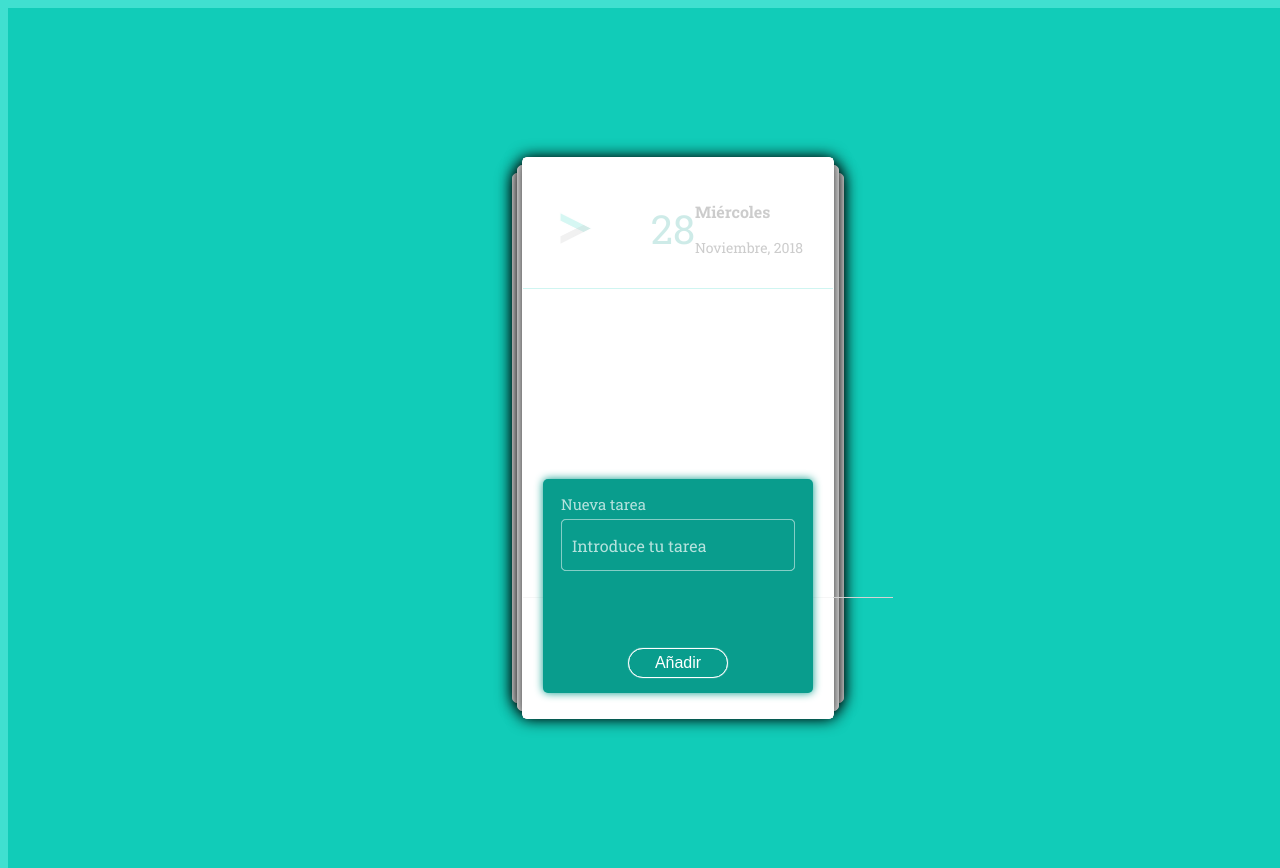
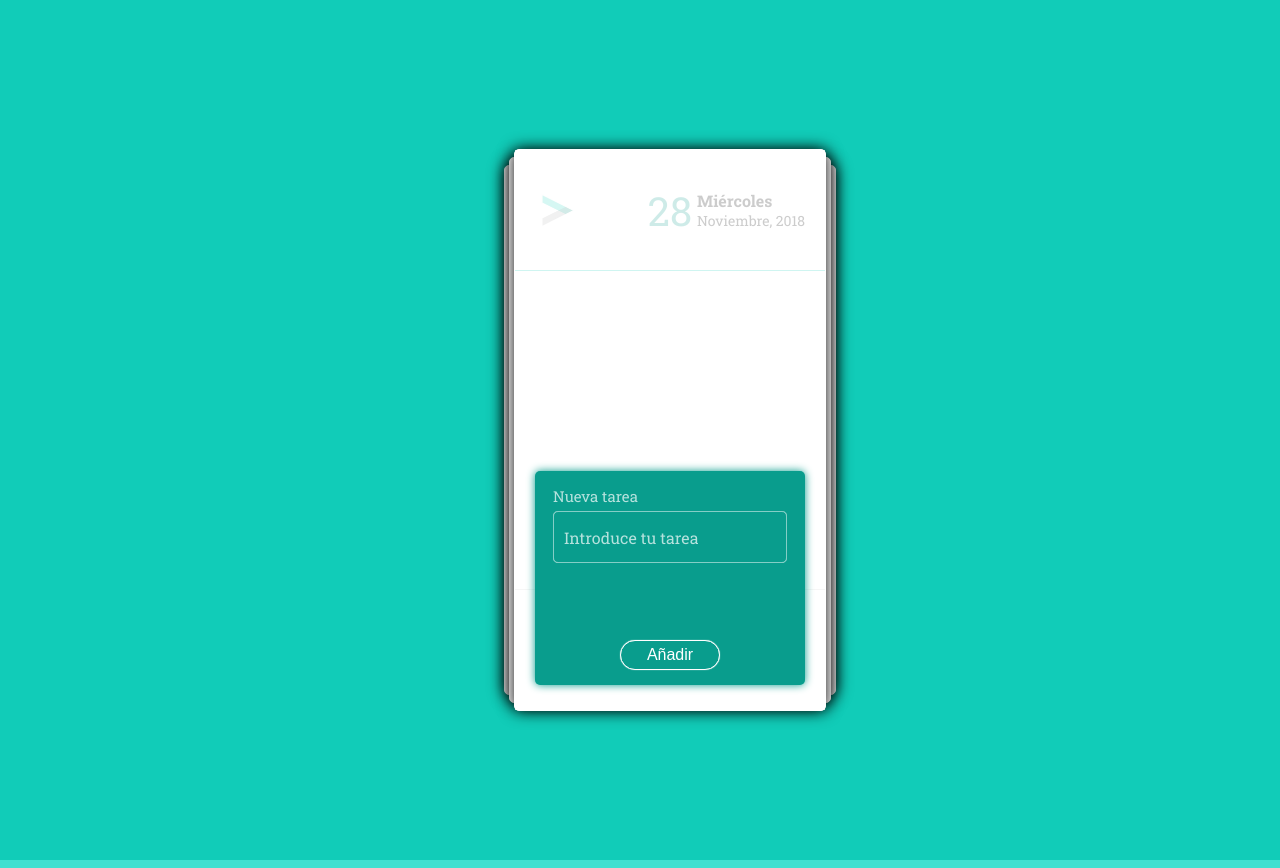
Before and after one commit to veronicabautista/f-online-todo-list, a website: page index.html in a window 1280 px wide. Shown: the top 868 px of the page. Drawn offline with Linux system fonts and the light colour scheme.

Commit message:
fixed some styles

```diff
--- a/css/main.css
+++ b/css/main.css
@@ -1,3 +1,7 @@
+* {
+  margin: 0;
+  padding: 0;
+}
 body {
   background:turquoise ;
   font-family: 'Roboto Slab', serif;
@@ -91,7 +95,7 @@ body {
   -webkit-box-align: center;
   -ms-flex-align: center;
   align-items: center;
-  padding: 30px 30px 20px 30px;
+  padding: 20px;
   border-bottom: 1px solid #11CCB8;
 }
 
@@ -116,6 +120,7 @@ body {
 .date--number {
   font-size: 40px;
   color: #099D8D;
+  padding-right: 5px;
 }
 
 .date--day-week {
@@ -249,10 +254,10 @@ body {
   display: -ms-flexbox;
   display: flex;
   min-height: 10vh;
-  width: 100%;
+  width: 270px;
   position: absolute;
   bottom: 0;
-  padding: 20px 30px 20px 30px;
+  padding: 20px;
   -webkit-box-pack: center;
   -ms-flex-pack: center;
   justify-content: center;
```
